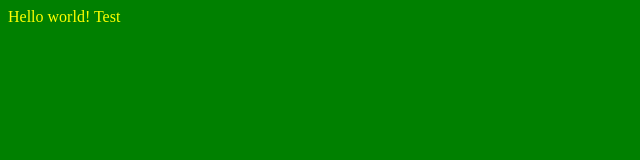
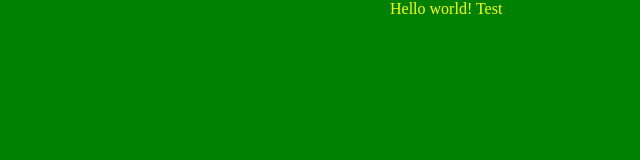
Before and after one commit to LittleSmileSun/test, a plain HTML site: page index.html in a window 1280 px wide. Shown: the whole page, without its empty margins (0-640 px from the left). Drawn offline with Linux system fonts and the light colour scheme.

Commit message:
page width

```diff
--- a/style.css
+++ b/style.css
@@ -1,4 +1,6 @@
 body {
 	background:green;
 	color:yellow;
+	width:500px;
+	margin:0 auto;
 }
```
